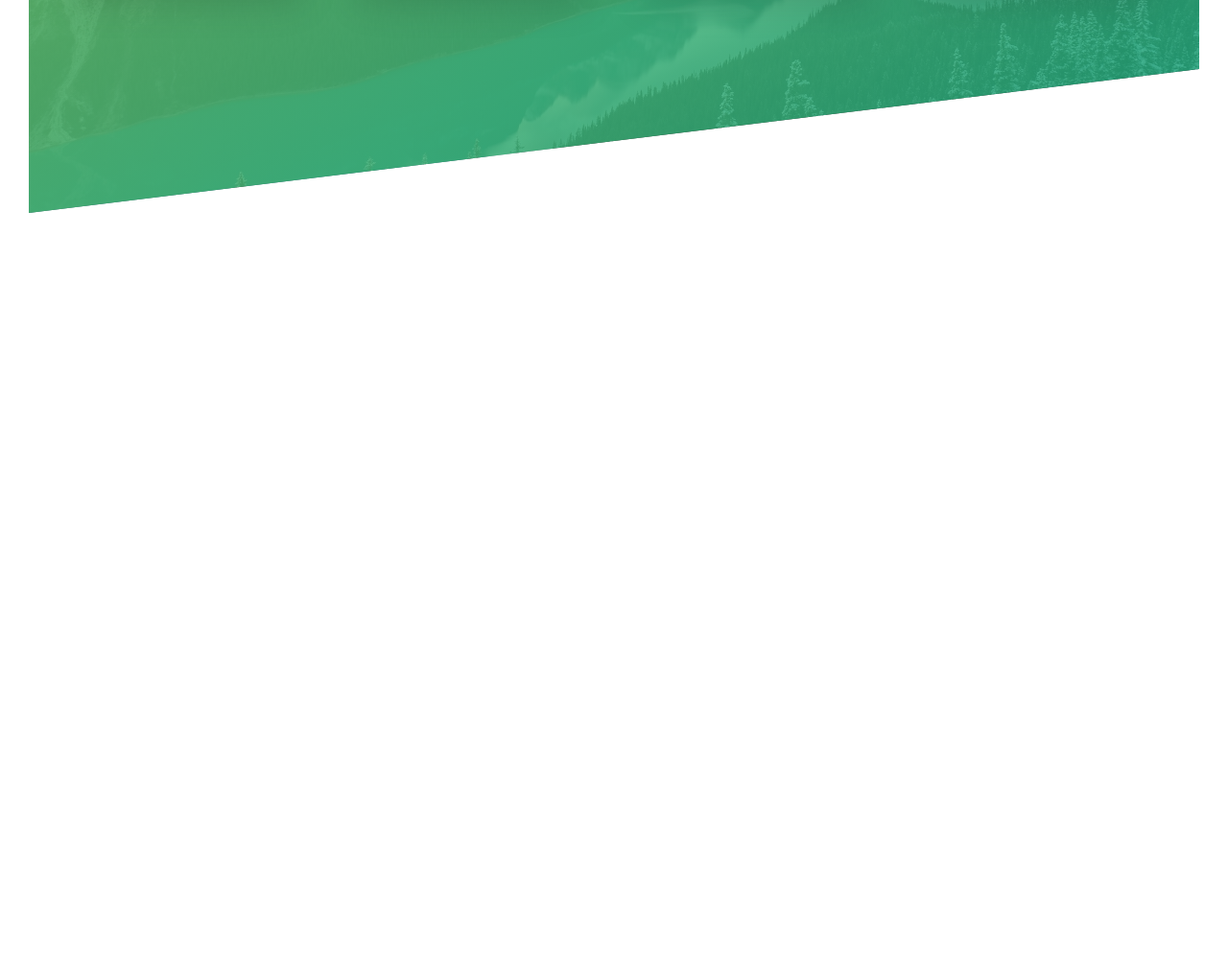
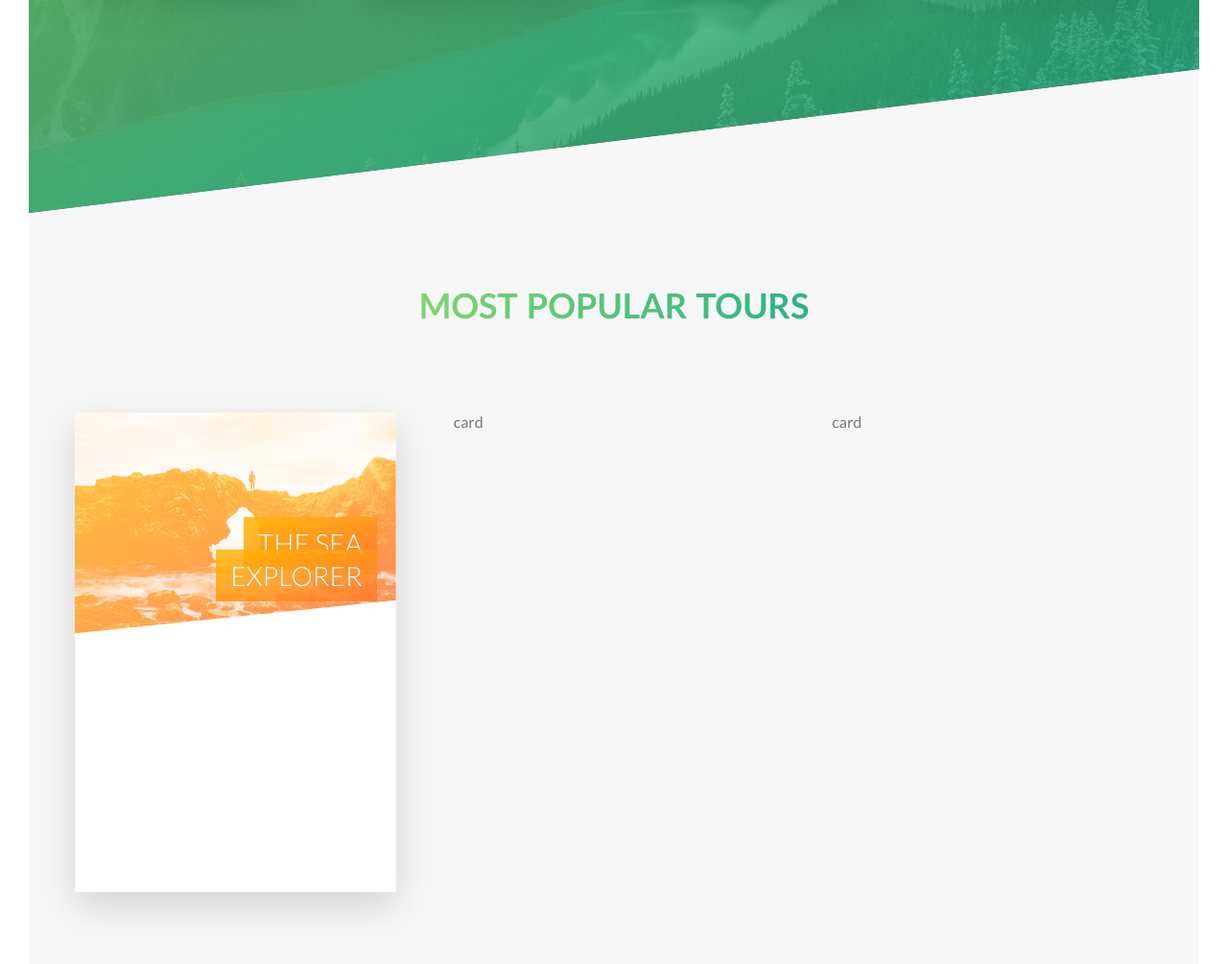
Before and after one commit to noorali180/Natours-Website, a website: page index.html in a window 1280 px wide. Shown: the part 1979-2984 px from the top of the page at 96% size. Before the commit the page ends 2201 px from the top, so only its background shows below. Drawn offline with Linux system fonts and the light colour scheme.

Commit message:
tours section(implementing cards)

```diff
--- a/index.html
+++ b/index.html
@@ -15,7 +15,7 @@
 
     <!-- CSS STYLE SHEET -->
     <link rel="stylesheet" href="css/style.css" />
-    <link rel="stylesheet" href="css/icon-font.css">
+    <link rel="stylesheet" href="css/icon-font.css" />
 
     <title>Natours</title>
   </head>
@@ -94,48 +94,90 @@
 
       <!-- FEATURES SECTION -->
       <section class="section-features">
-
         <div class="row">
           <div class="col-1-of-4">
             <div class="features-box">
               <i class="features-box__icon icon-basic-world"></i>
-                <h3 class="heading-tertiary u-margin-bottom-small">explore the world</h3>
+              <h3 class="heading-tertiary u-margin-bottom-small">
+                explore the world
+              </h3>
               <p class="features-box__text">
-                  Lorem ipsum dolor sit amet consectetur adipisicing elit. Voluptates optio porro aperiam inventore Voluptates optio porro aperiam inventore.
+                Lorem ipsum dolor sit amet consectetur adipisicing elit.
+                Voluptates optio porro aperiam inventore Voluptates optio porro
+                aperiam inventore.
               </p>
             </div>
           </div>
           <div class="col-1-of-4">
             <div class="features-box">
               <i class="features-box__icon icon-basic-compass"></i>
-                <h3 class="heading-tertiary u-margin-bottom-small">meet nature</h3>
+              <h3 class="heading-tertiary u-margin-bottom-small">
+                meet nature
+              </h3>
               <p class="features-box__text">
-                  Lorem ipsum dolor sit amet consectetur adipisicing elit. Voluptates optio porro aperiam inventore Voluptates optio porro aperiam inventore.
+                Lorem ipsum dolor sit amet consectetur adipisicing elit.
+                Voluptates optio porro aperiam inventore Voluptates optio porro
+                aperiam inventore.
               </p>
             </div>
           </div>
           <div class="col-1-of-4">
             <div class="features-box">
               <i class="features-box__icon icon-basic-map"></i>
-                <h3 class="heading-tertiary u-margin-bottom-small">find your way</h3>
+              <h3 class="heading-tertiary u-margin-bottom-small">
+                find your way
+              </h3>
               <p class="features-box__text">
-                  Lorem ipsum dolor sit amet consectetur adipisicing elit. Voluptates optio porro aperiam inventore Voluptates optio porro aperiam inventore.
+                Lorem ipsum dolor sit amet consectetur adipisicing elit.
+                Voluptates optio porro aperiam inventore Voluptates optio porro
+                aperiam inventore.
               </p>
             </div>
           </div>
           <div class="col-1-of-4">
             <div class="features-box">
               <i class="features-box__icon icon-basic-heart"></i>
-                <h3 class="heading-tertiary u-margin-bottom-small">live a healthier life</h3>
+              <h3 class="heading-tertiary u-margin-bottom-small">
+                live a healthier life
+              </h3>
               <p class="features-box__text">
-                  Lorem ipsum dolor sit amet consectetur adipisicing elit. Voluptates optio porro aperiam inventore Voluptates optio porro aperiam inventore.
+                Lorem ipsum dolor sit amet consectetur adipisicing elit.
+                Voluptates optio porro aperiam inventore Voluptates optio porro
+                aperiam inventore.
               </p>
             </div>
           </div>
         </div>
-
       </section>
       <!-- ----------------- -->
+
+      <!-- TOURS SECTION -->
+      <section class="section-tours">
+        <div class="u-center-text u-margin-bottom-big">
+          <h2 class="heading-secondary">most popular tours</h2>
+        </div>
+
+        <div class="row">
+          <div class="col-1-of-3">
+            <div class="card">
+              <div class="card__side card__side--front card__side--front-1">
+                <div class="card__image card__image--1">&nbsp;</div>
+                <h4 class="card__title">
+                  <span class="card__title-text card__title-text--1"
+                    >the sea explorer</span
+                  >
+              </h4>
+              </div>
+              <div class="card__side card__side--back card__side--back-1">
+                BACK
+              </div>
+            </div>
+          </div>
+          <div class="col-1-of-3">card</div>
+          <div class="col-1-of-3">card</div>
+        </div>
+      </section>
+      <!-- --------------- -->
     </main>
 
     <!-- Custom Grid -->
--- a/sass/abstracts/_variables.scss
+++ b/sass/abstracts/_variables.scss
@@ -2,6 +2,12 @@
 $color-primary: #55c57a;
 $color-primary-light: #7ed56f;
 $color-primary-dark: #28b485;
+
+$color-secondary-light: #ffb900;
+$color-secondary-dark: #ff7730;
+
+$color-tertiary-light: #2998ff;
+$color-tertiary-dark: #5643fa;
 
 $color-white: #fff;
 $color-black: #000;
--- /dev/null
+++ b/sass/components/_card.scss
@@ -0,0 +1,102 @@
+.card {
+  height: 50rem;
+  position: relative;
+  -moz-perspective: 150rem;
+  perspective: 150rem;
+
+  &__side {
+    width: 100%;
+    height: 100%;
+    position: absolute;
+    top: 0;
+    left: 0;
+    backface-visibility: hidden;
+    border-radius: 3px;
+    overflow: hidden;
+    box-shadow: 0 1.5rem 4rem rgba($color-black, 0.15);
+
+    transition: all 0.8s ease;
+
+    &--front {
+      background-color: $color-white;
+    }
+
+    &--back {
+      transform: rotateY(180deg);
+
+      &-1 {
+        background-image: linear-gradient(
+          to right bottom,
+          $color-secondary-light,
+          $color-secondary-dark
+        );
+      }
+
+      &-2 {
+        background-image: linear-gradient(
+          to right bottom,
+          $color-primary-light,
+          $color-primary-dark
+        );
+      }
+
+      &-3 {
+        background-image: linear-gradient(
+          to right bottom,
+          $color-tertiary-light,
+          $color-tertiary-dark
+        );
+      }
+    }
+  }
+
+  &:hover &__side--front {
+    transform: rotateY(-180deg);
+  }
+
+  &:hover &__side--back {
+    transform: rotateY(0deg);
+  }
+
+  &__image {
+    background-size: cover;
+    height: 23rem;
+    clip-path: polygon(0 0, 100% 0, 100% 85%, 0 100%);
+    background-blend-mode: screen;
+
+    &--1 {
+      background-image: linear-gradient(
+          to right bottom,
+          $color-secondary-light,
+          $color-secondary-dark
+        ),
+        url(../assets/nat-5.jpg);
+    }
+  }
+
+  &__title {
+    font-size: 2.8rem;
+    font-weight: 300;
+    text-align: right;
+    text-transform: uppercase;
+    color: $color-white;
+    position: absolute;
+    top: 12rem;
+    right: 2rem;
+    width: 75%;
+
+    &-text {
+      padding: 1rem 1.5rem;
+      -webkit-box-decoration-break: clone;
+      box-decoration-break: clone;
+
+      &--1 {
+        background-image: linear-gradient(
+          to right bottom,
+          rgba($color-secondary-light, 0.85),
+          rgba($color-secondary-dark, 0.85)
+        );
+      }
+    }
+  }
+}
--- a/sass/main.scss
+++ b/sass/main.scss
@@ -47,6 +47,7 @@ body: color #777
 @import "base/utilities";
 
 @import "components/button";
+@import "components/card";
 @import "components/composition";
 @import "components/features-box";
 
--- a/sass/pages/_home.scss
+++ b/sass/pages/_home.scss
@@ -23,4 +23,10 @@
         transform: skewY(7deg);
       }
   }
+
+  &-tours{
+    padding: 25rem 0 50rem 0;
+    margin-top: -10rem;
+    background-color: $color-grey-light-1;
+  }
 }
```
Also changed, not shown: css/style.css. Lines whose indentation alone changed are shown as unchanged.
